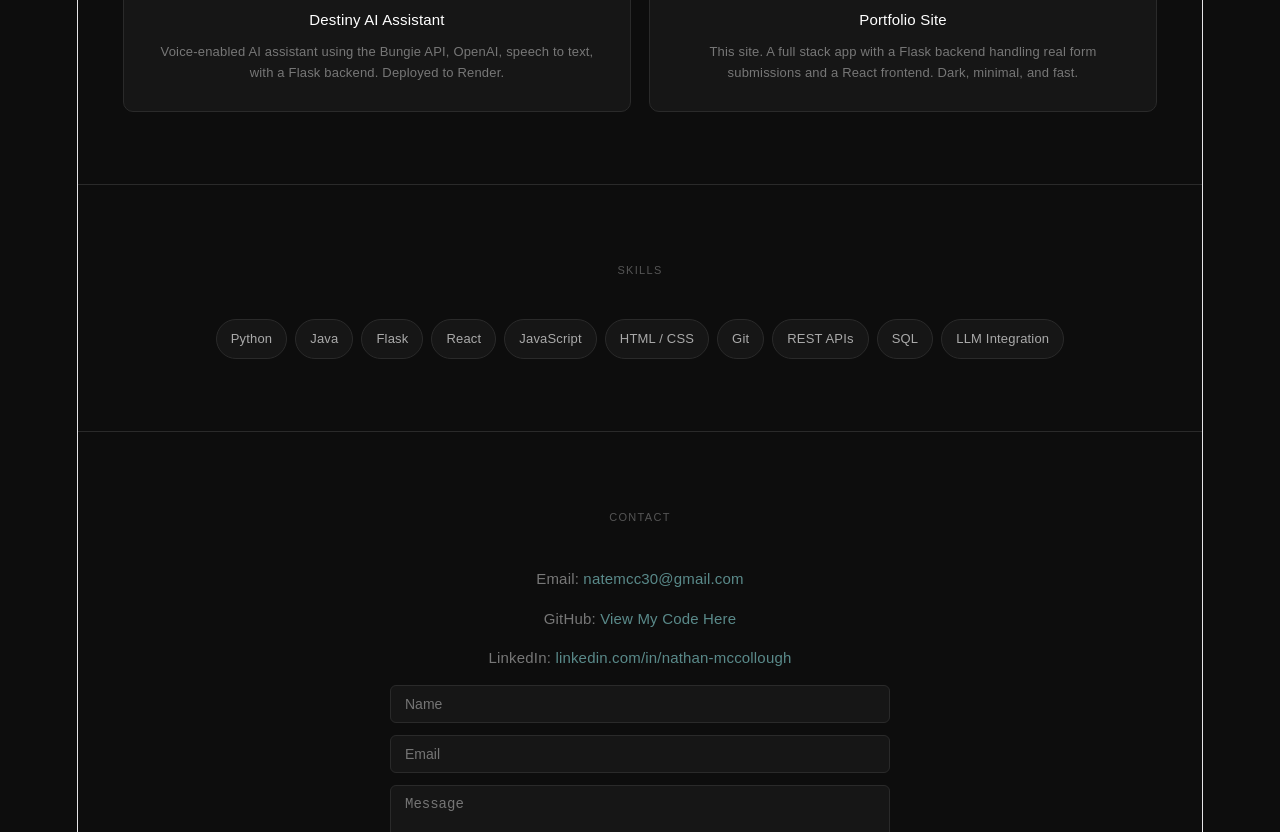
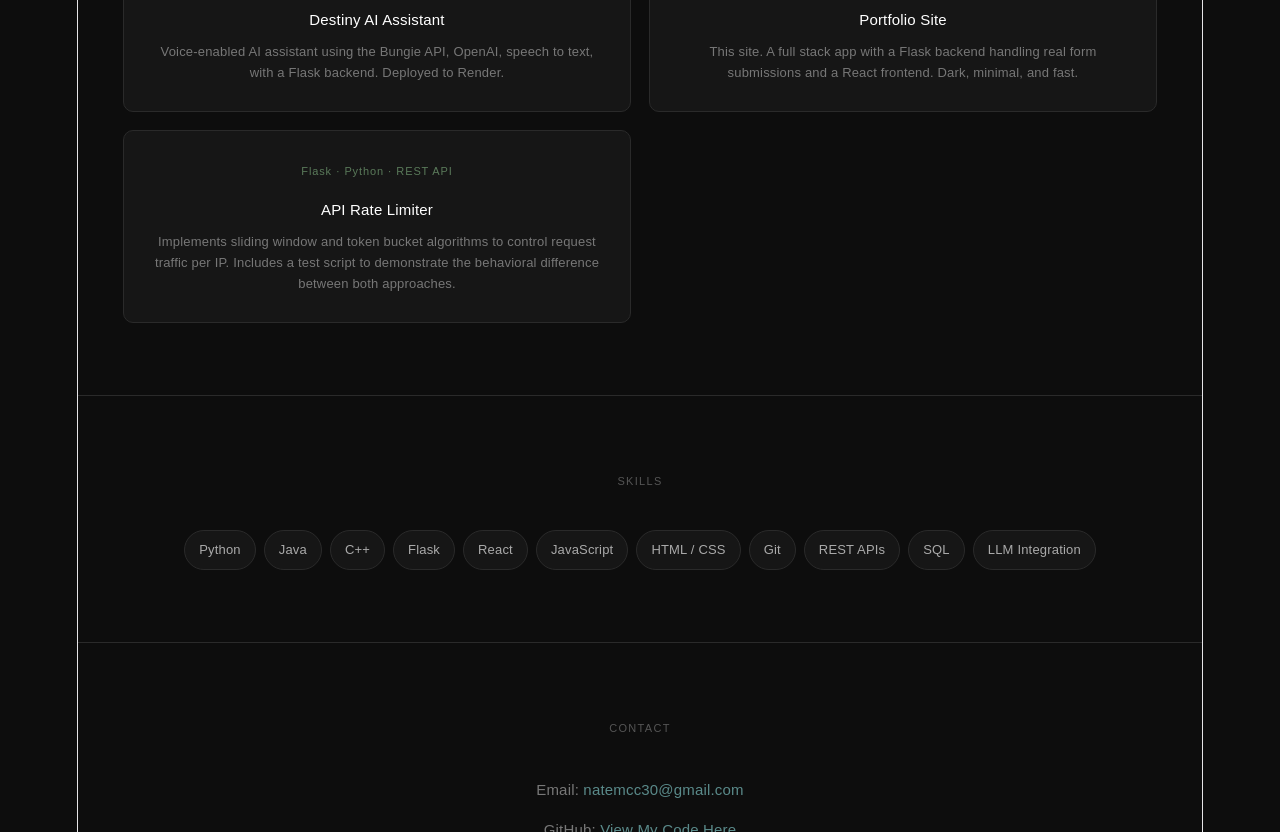
Before and after one commit to natemcc20/portfolio, a React (Vite) app in the folder frontend/: page / in a window 1280 px wide. Shown: the part 1240-2072 px from the top of the page. Built offline with nearby package versions, Linux system fonts and the light colour scheme; no server answers.

Commit message:
Added API RATE Limiter to projects card

```diff
--- a/frontend/src/components/Projects.jsx
+++ b/frontend/src/components/Projects.jsx
@@ -17,6 +17,12 @@ function Projects() {
           <p>This site. A full stack app with a Flask backend handling real form submissions and a React frontend. Dark, minimal, and fast.</p>
         </div>
 
+        <div className="project-card">
+          <div className="proj-tag">Flask · Python · REST API</div>
+          <h3>API Rate Limiter</h3>
+          <p>Implements sliding window and token bucket algorithms to control request traffic per IP. Includes a test script to demonstrate the behavioral difference between both approaches.</p>
+        </div>
+
       </div>
     </section>
   )
--- a/frontend/src/components/Skills.jsx
+++ b/frontend/src/components/Skills.jsx
@@ -1,5 +1,5 @@
 function Skills() {
-  const skills = ['Python', 'Java', 'Flask', 'React', 'JavaScript', 'HTML / CSS', 'Git', 'REST APIs', 'SQL', 'LLM Integration']
+  const skills = ['Python', 'Java', 'C++', 'Flask', 'React', 'JavaScript', 'HTML / CSS', 'Git', 'REST APIs', 'SQL', 'LLM Integration']
 
   return (
     <section id="skills">
```
